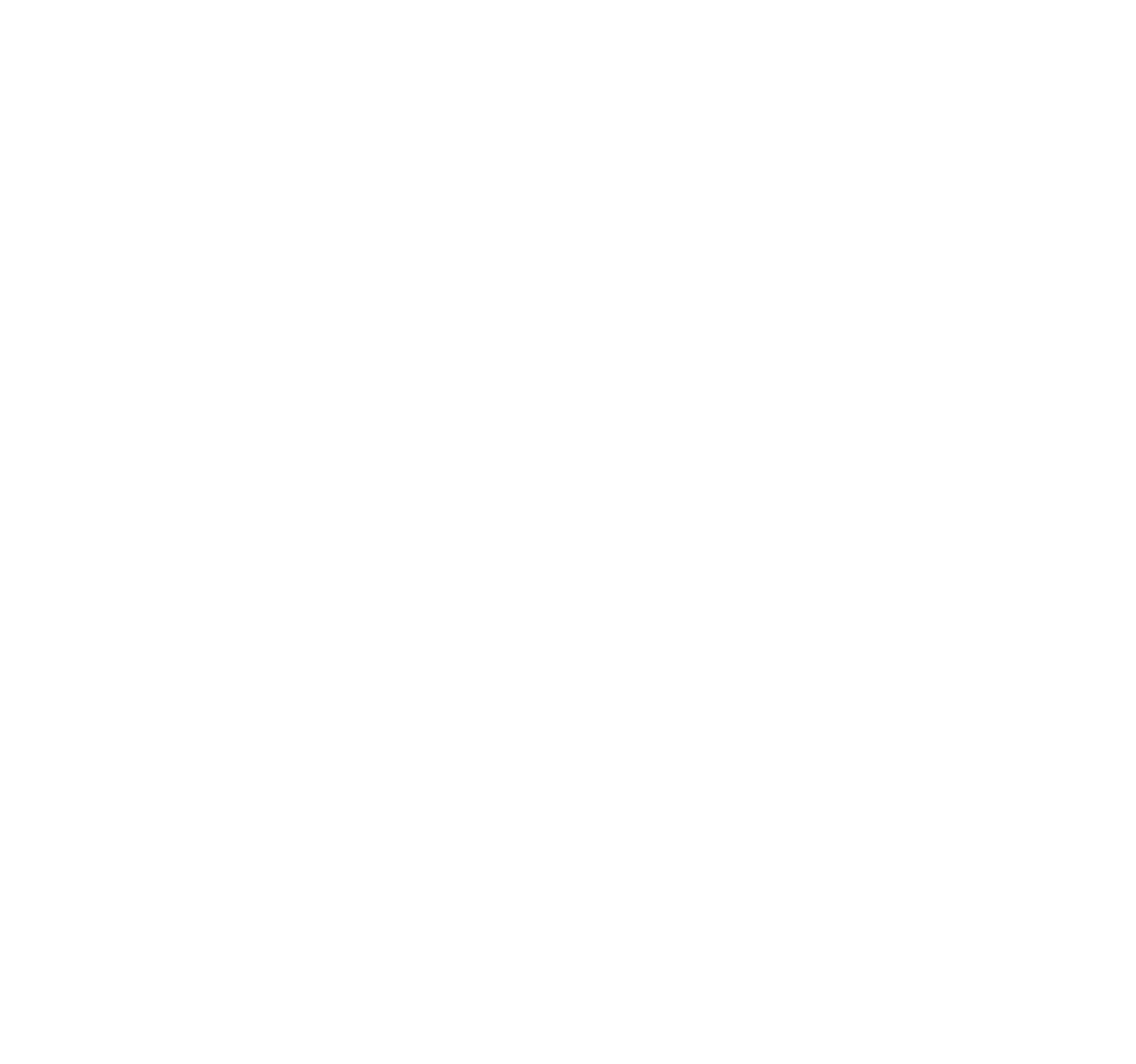
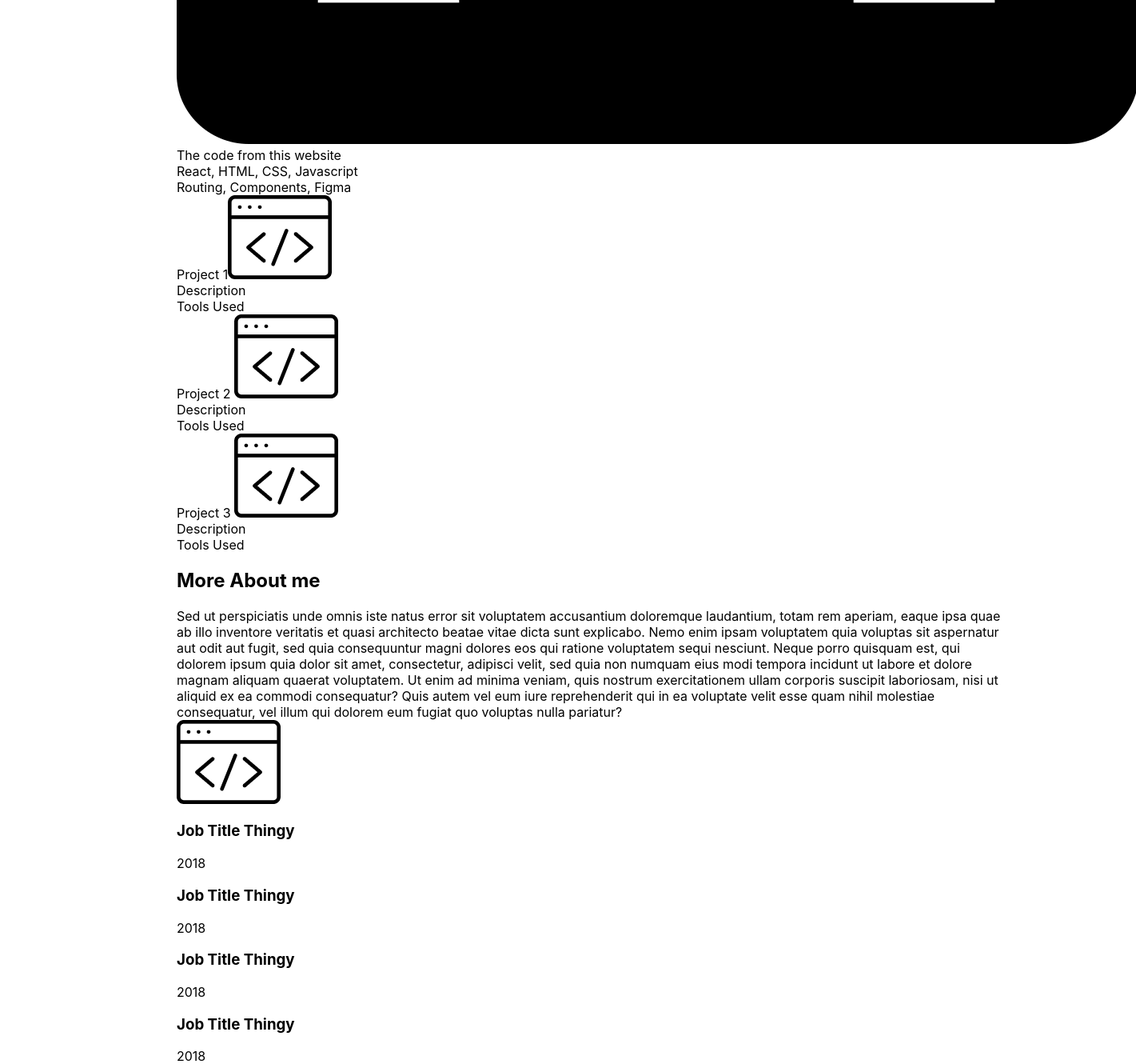
Before and after one commit to DavyFungALoi/PersonalWebsite, a React (Create React App) app: page / in a window 1280 px wide. Shown: the part 5161-6491 px from the top of the page at 80% size, 1421 px wide, since content can reach past the window. Before the commit the page ends 1406 px from the top, so only its background shows below. Built offline with nearby package versions, Linux system fonts and the light colour scheme.

Commit message:
added the entire skeleton needed, added an array of projects

```diff
--- a/src/Screens/HomeScreen.js
+++ b/src/Screens/HomeScreen.js
@@ -5,6 +5,36 @@ import MouseWheelIconDownwards from "../Images/MouseWheelIconDownwards.png";
 import Expertise from "../Images/Expertise.png";
 
 const HomeScreen = () => {
+  const Projects = [
+    {
+      name: "KeyboardShop",
+      description: "Hello",
+      stack: "Redux, React, Mongoose, Node",
+      img: LinkedinIcon,
+      concepts: "MERN, encyrption, secure routing, CRUD, MVC",
+      link: "https://github.com/DavyFungALoi/keyboardshop",
+      id: 1,
+    },
+    {
+      name: "Barbershop",
+      description: "Hello",
+      stack: "Redux, React, Mongoose, Node,",
+      img: LinkedinIcon,
+      concepts: "MERN, encyrption, One Page Checkout, CRUD, MVC",
+      link: "https://github.com/DavyFungALoi/barbershop",
+      id: 2,
+    },
+    {
+      name: "Personal website",
+      description: "The code from this website",
+      stack: "React, HTML, CSS, Javascript",
+      img: LinkedinIcon,
+      concepts: "Routing, Components, Figma",
+      link: "https://github.com/DavyFungALoi/PersonalWebsite",
+      id: 3,
+    },
+  ];
+
   return (
     <>
       <div className="Introduction__Container">
@@ -66,11 +96,84 @@ const HomeScreen = () => {
         <div>My Languages</div>
         <div>My Tools</div>
       </div>
-      <div className="Project_Container">
-        <div className="Project_Container_Header"></div>
+      <div className="ProjectOverview__Container">
+        <div className="Project__Container__Header"></div>
+        <div>
+
+          {Projects.map((project) => (
+            <div>
+              <h2>{project.name}</h2>
+              <img src={project.img} alt="Expertise"></img>
+              <div>{project.description}</div>
+              <div>{project.stack}</div>
+              <div>{project.concepts}</div>
+            </div>
+          ))}
+        </div>
+
+        <div className="ProjectOverview__Container__Project">
+          Project 1<img src={Expertise} alt="Expertise"></img>
+          <div>Description</div>
+          <div>Tools Used</div>
+        </div>
+        <div className="ProjectOverview__Container__Project">
+          Project 2 <img src={Expertise} alt="Expertise"></img>
+          <div>Description</div>
+          <div>Tools Used</div>
+        </div>
+        <div className="ProjectOverview__Container__Project">
+          Project 3 <img src={Expertise} alt="Expertise"></img>
+          <div>Description</div>
+          <div>Tools Used</div>
+        </div>
+      </div>
+      <div className="AboutMe__Container">
+        <h2>More About me</h2>
+        <div>
+          Sed ut perspiciatis unde omnis iste natus error sit voluptatem
+          accusantium doloremque laudantium, totam rem aperiam, eaque ipsa quae
+          ab illo inventore veritatis et quasi architecto beatae vitae dicta
+          sunt explicabo. Nemo enim ipsam voluptatem quia voluptas sit
+          aspernatur aut odit aut fugit, sed quia consequuntur magni dolores eos
+          qui ratione voluptatem sequi nesciunt. Neque porro quisquam est, qui
+          dolorem ipsum quia dolor sit amet, consectetur, adipisci velit, sed
+          quia non numquam eius modi tempora incidunt ut labore et dolore magnam
+          aliquam quaerat voluptatem. Ut enim ad minima veniam, quis nostrum
+          exercitationem ullam corporis suscipit laboriosam, nisi ut aliquid ex
+          ea commodi consequatur? Quis autem vel eum iure reprehenderit qui in
+          ea voluptate velit esse quam nihil molestiae consequatur, vel illum
+          qui dolorem eum fugiat quo voluptas nulla pariatur?
+        </div>
+        <img src={Expertise} alt="Profile Pic"></img>
+      </div>
+      <div className="Quote__Container"></div>
+      <div className="Timeline__Container">
+        <div className="TimeLine__Container__Step">
+          <h3>Job Title Thingy</h3>
+          <div>2018</div>
+        </div>
+        <div className="TimeLine__Container__Step">
+          <h3>Job Title Thingy</h3>
+          <div>2018</div>
+        </div>
+        <div className="TimeLine__Container__Step">
+          <h3>Job Title Thingy</h3>
+          <div>2018</div>
+        </div>
+        <div className="TimeLine__Container__Step">
+          <h3>Job Title Thingy</h3>
+          <div>2018</div>
+        </div>
       </div>
     </>
   );
 };
 
 export default HomeScreen;
+
+/*
+
+ {Projects.map((project) => (
+
+          ))}
+*/
```
